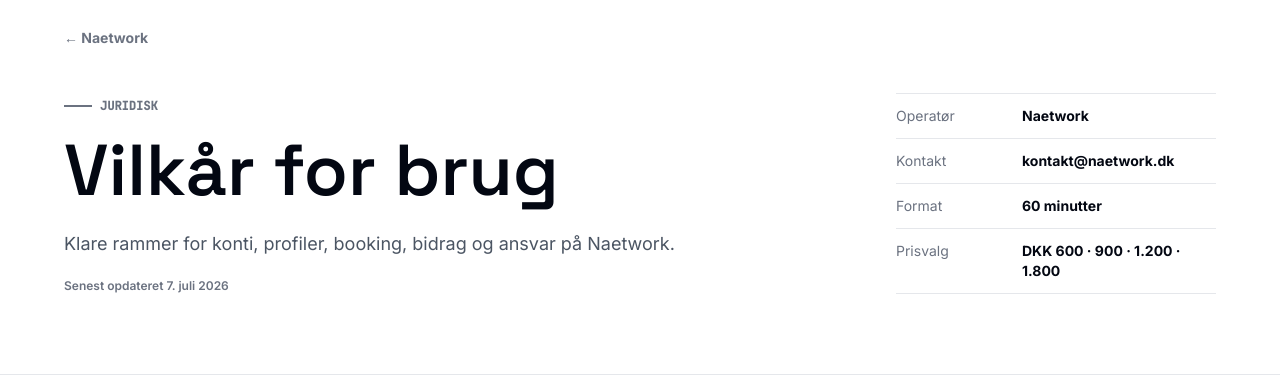
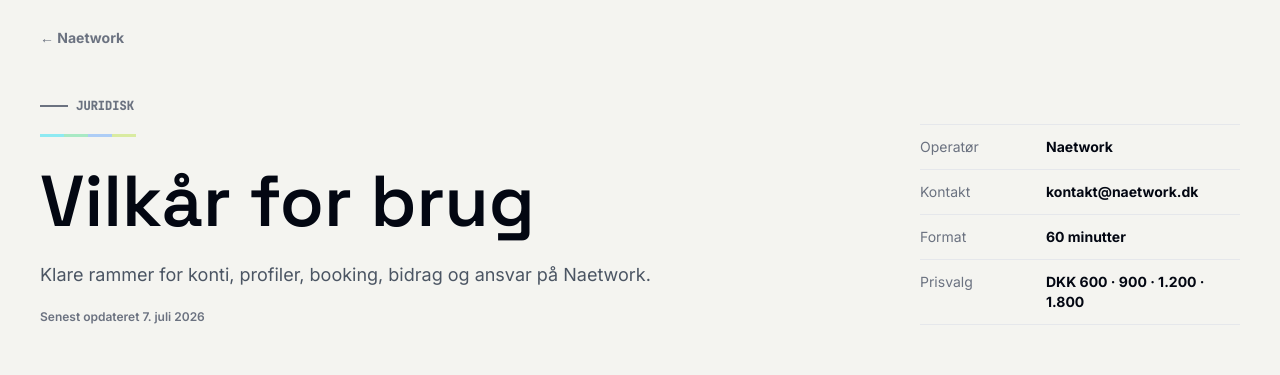
Before and after one commit to mikkelstreet-png/Naetwork, a Next.js app: page /terms in a window 1280 px wide. Shown: the part 120-495 px from the top of the page. Built offline with nearby package versions, Linux system fonts and the light colour scheme; no server answers.

Commit message:
Design system: update components/LegalDocument.tsx

```diff
--- a/components/LegalDocument.tsx
+++ b/components/LegalDocument.tsx
@@ -19,12 +19,13 @@ interface LegalDocumentProps {
 export function LegalDocument({ title, intro, updated, facts, sections }: LegalDocumentProps) {
   return (
     <main className="bg-white">
-      <header className="border-b border-gray-200 px-5 py-10 sm:px-8 md:py-20">
-        <div className="mx-auto max-w-6xl">
+      <header className="border-b border-gray-200 bg-[#f4f4f0] px-5 py-10 sm:px-8 md:py-20 lg:px-10">
+        <div className="mx-auto max-w-[78rem]">
           <Link href="/" className="inline-flex text-sm font-black text-gray-500 transition-colors hover:text-gray-950">&larr; Naetwork</Link>
           <div className="mt-10 grid gap-10 lg:grid-cols-[1fr_320px] lg:items-end">
             <div>
               <p className="kicker mb-5">Juridisk</p>
+              <div className="signal-rail mb-7 max-w-24"><span /><span /><span /><span /></div>
               <h1 className="display-xl max-w-4xl">{title}</h1>
               <p className="body-lg mt-6 max-w-2xl">{intro}</p>
               <p className="mt-5 text-xs font-semibold text-gray-400">Senest opdateret {updated}</p>
@@ -41,7 +42,7 @@ export function LegalDocument({ title, intro, updated, facts, sections }: LegalD
         </div>
       </header>
 
-      <div className="mx-auto grid max-w-6xl gap-12 px-5 py-10 sm:px-8 md:py-16 lg:grid-cols-[240px_1fr] lg:gap-16">
+      <div className="mx-auto grid max-w-[78rem] gap-12 px-5 py-12 sm:px-8 md:py-20 lg:grid-cols-[240px_1fr] lg:gap-20 lg:px-10">
         <aside className="h-fit lg:sticky lg:top-24">
           <p className="kicker mb-4">Indhold</p>
           <nav aria-label={`Indhold i ${title}`} className="border-t border-gray-200">
```
